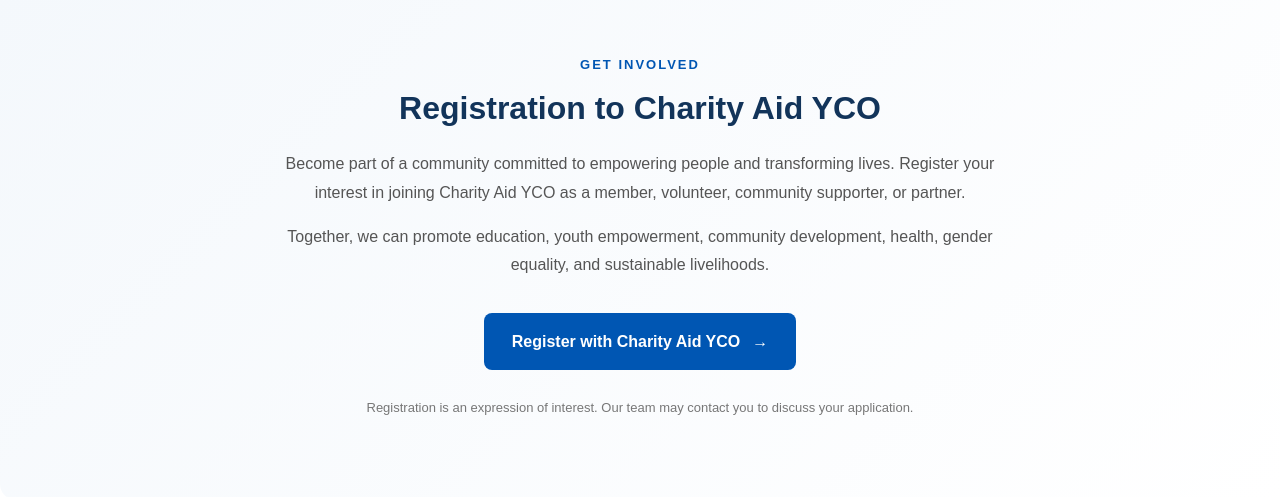
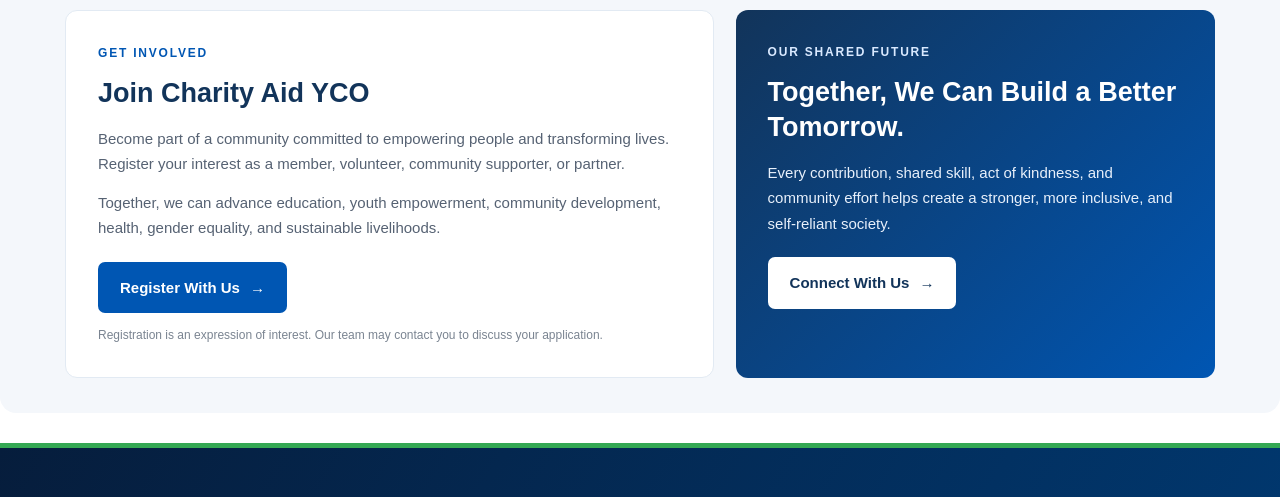
Before and after one commit to WesongaTimothy/charityaidyco.org, a plain HTML site: page community.html in a window 1280 px wide. Shown: the part 5950-6447 px from the top of the page. Drawn offline with Linux system fonts and the light colour scheme; a script that the page names is missing.

Commit message:
Add community registration and final CTA sections

```diff
--- a/community.html
+++ b/community.html
@@ -1824,150 +1824,233 @@ a {
 </section>
 
 
-<!-- Charity Aid YCO Registration Section -->
-<section class="cayco-registration">
-  <div class="registration-content">
-    <span class="registration-label">GET INVOLVED</span>
-
-    <h2>Registration to Charity Aid YCO</h2>
+<!-- =====================================
+     COMMUNITY REGISTRATION & FINAL CTA
+===================================== -->
+
+<section class="cayco-community-cta">
+  <div class="cayco-cta-inner">
+
+    <!-- LEFT: REGISTRATION -->
+    <div class="cayco-cta-panel registration-panel">
+
+      <span class="cayco-cta-label">GET INVOLVED</span>
+
+      <h2>Join Charity Aid YCO</h2>
 
       <p>
         Become part of a community committed to empowering people
-      and transforming lives. Register your interest in joining
-      Charity Aid YCO as a member, volunteer, community supporter,
-      or partner.
+        and transforming lives. Register your interest as a member,
+        volunteer, community supporter, or partner.
       </p>
 
       <p>
-      Together, we can promote education, youth empowerment,
+        Together, we can advance education, youth empowerment,
         community development, health, gender equality, and
         sustainable livelihoods.
       </p>
 
-    <a href="registration.html" class="registration-button">
-      Register with Charity Aid YCO
+      <a href="registration.html" class="cayco-cta-button">
+        Register With Us
         <span aria-hidden="true">&rarr;</span>
       </a>
 
-    <p class="registration-note">
+      <p class="cayco-cta-note">
         Registration is an expression of interest. Our team may
         contact you to discuss your application.
       </p>
+
+    </div>
+
+    <!-- RIGHT: FINAL CALL TO ACTION -->
+    <div class="cayco-cta-panel action-panel">
+
+      <span class="cayco-cta-label">OUR SHARED FUTURE</span>
+
+      <h2>Together, We Can Build a Better Tomorrow.</h2>
+
+      <p>
+        Every contribution, shared skill, act of kindness, and
+        community effort helps create a stronger, more inclusive,
+        and self-reliant society.
+      </p>
+
+      <a href="Contact.html" class="cayco-cta-button cta-button-light">
+        Connect With Us
+        <span aria-hidden="true">&rarr;</span>
+      </a>
+
+    </div>
+
   </div>
 </section>
 
 <style>
-.cayco-registration {
-  background: linear-gradient(135deg, #f4f8fc, #ffffff);
-  padding: 65px 20px;
-  margin: 40px 0;
+/* MAIN SECTION */
+.cayco-community-cta {
+  padding: 35px 20px;
+  margin: 30px 0;
+  background: #f4f7fb;
   border-radius: 16px;
-  text-align: center;
-}
-
-.registration-content {
-  max-width: 760px;
-  margin: auto;
-}
-
-.registration-label {
+}
+
+/* TWO-COLUMN LAYOUT */
+.cayco-cta-inner {
+  max-width: 1150px;
+  margin: 0 auto;
+  display: grid;
+  grid-template-columns: 1.15fr 0.85fr;
+  gap: 22px;
+  align-items: stretch;
+}
+
+/* BOTH PANELS */
+.cayco-cta-panel {
+  padding: 32px;
+  border-radius: 12px;
+  display: flex;
+  flex-direction: column;
+  align-items: flex-start;
+}
+
+/* REGISTRATION PANEL */
+.registration-panel {
+  background: #ffffff;
+  border: 1px solid #e2eaf3;
+}
+
+/* FINAL CTA PANEL */
+.action-panel {
+  background: linear-gradient(135deg, #12345a, #0056b3);
+  color: #ffffff;
+}
+
+/* SMALL SECTION LABEL */
+.cayco-cta-label {
   display: inline-block;
+  font-size: 12px;
+  font-weight: 700;
+  letter-spacing: 1.8px;
   color: #0056b3;
-  font-size: 13px;
-  font-weight: 700;
-  letter-spacing: 2px;
   margin-bottom: 12px;
 }
 
-.cayco-registration h2 {
+.action-panel .cayco-cta-label {
+  color: #d9e9ff;
+}
+
+/* HEADINGS */
+.cayco-cta-panel h2 {
+  font-size: 27px;
+  line-height: 1.3;
+  margin: 0 0 15px;
   color: #12345a;
-  font-size: 32px;
-  line-height: 1.3;
-  margin: 0 0 20px;
-}
-
-.cayco-registration p {
-  color: #555;
-  font-size: 16px;
-  line-height: 1.8;
-  margin: 0 0 15px;
-}
-
-.registration-button {
+}
+
+.action-panel h2 {
+  color: #ffffff;
+}
+
+/* PARAGRAPHS */
+.cayco-cta-panel p {
+  font-size: 15px;
+  line-height: 1.7;
+  margin: 0 0 13px;
+  color: #566273;
+}
+
+.action-panel p {
+  color: #e8f0fb;
+}
+
+/* BUTTONS */
+.cayco-cta-button {
   display: inline-flex;
   align-items: center;
   justify-content: center;
-  gap: 12px;
+  gap: 10px;
   background: #0056b3;
   color: #ffffff !important;
   text-decoration: none !important;
-  padding: 15px 28px;
-  margin: 18px 0;
-  border-radius: 8px;
-  font-size: 16px;
+  font-size: 15px;
   font-weight: 700;
+  padding: 13px 22px;
+  border-radius: 7px;
+  margin-top: 8px;
   transition: background 0.25s ease,
               transform 0.25s ease;
 }
 
-.registration-button:hover {
+.cayco-cta-button:hover {
   background: #003f86;
   transform: translateY(-2px);
 }
 
-.cayco-registration .registration-note {
-  font-size: 13px;
-  color: #777;
-  margin-top: 8px;
-}
-
+/* LIGHT BUTTON FOR BLUE PANEL */
+.cta-button-light {
+  background: #ffffff;
+  color: #12345a !important;
+}
+
+.cta-button-light:hover {
+  background: #eaf2fc;
+}
+
+/* REGISTRATION DISCLAIMER */
+.cayco-cta-panel .cayco-cta-note {
+  font-size: 12px;
+  line-height: 1.6;
+  color: #7a8491;
+  margin-top: 13px;
+  margin-bottom: 0;
+}
+
+/* RESPONSIVE TABLET */
+@media (max-width: 850px) {
+  .cayco-cta-inner {
+    grid-template-columns: 1fr 1fr;
+    gap: 16px;
+  }
+
+  .cayco-cta-panel {
+    padding: 25px;
+  }
+
+  .cayco-cta-panel h2 {
+    font-size: 23px;
+  }
+}
+
+/* RESPONSIVE MOBILE */
 @media (max-width: 600px) {
-  .cayco-registration {
-    padding: 40px 18px;
-  }
-
-  .cayco-registration h2 {
-    font-size: 25px;
-  }
-
-  .cayco-registration p {
-    font-size: 15px;
-  }
-
-  .registration-button {
+  .cayco-community-cta {
+    padding: 22px 14px;
+    margin: 20px 0;
+  }
+
+  .cayco-cta-inner {
+    grid-template-columns: 1fr;
+    gap: 16px;
+  }
+
+  .cayco-cta-panel {
+    padding: 25px 22px;
+  }
+
+  .cayco-cta-panel h2 {
+    font-size: 24px;
+  }
+
+  .cayco-cta-panel p {
+    font-size: 14px;
+  }
+
+  .cayco-cta-button {
     width: 100%;
     box-sizing: border-box;
   }
 }
 </style>
-
-<!-- =====================================
-     FINAL CALL TO ACTION
-===================================== -->
-
-<section class="final-cta">
-
-    <div class="container">
-
-        <h2>
-            Together, We Can Build a Better Tomorrow.
-        </h2>
-
-        <p>
-            Every contribution, every shared skill,
-            every act of kindness and every person
-            who participates helps create a stronger,
-            more inclusive and self-reliant community.
-        </p>
-
-        <a href="Contact.html" class="btn">
-            Connect With Charity Aid YCO →
-        </a>
-
-    </div>
-
-</section>
-
 
 <!-- =====================================
      STANDARD FOOTER
```
Lines whose indentation alone changed are shown as unchanged.
